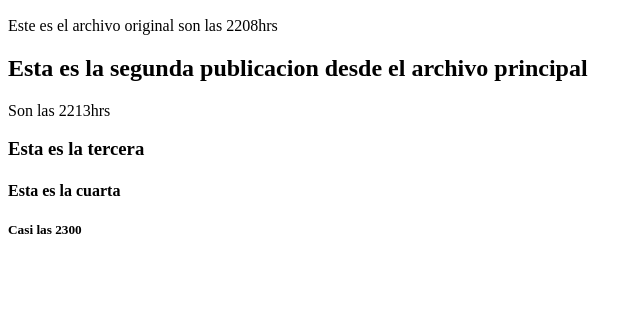
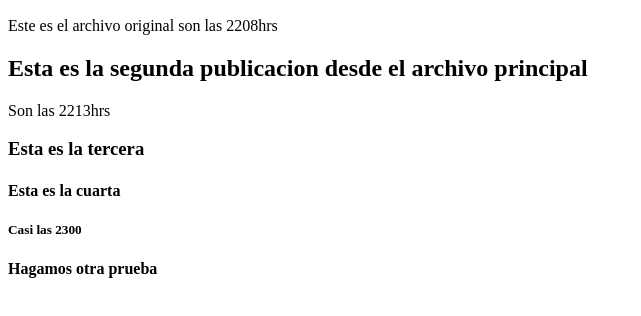
Before and after one commit to Azpil01/experimento, a plain HTML site: page index.html in a window 1280 px wide. Shown: the part 110-426 px from the top of the page, without its empty margins (0-641 px from the left). Drawn offline with Linux system fonts and the light colour scheme.

Commit message:
Otra desde terminal

```diff
--- a/index.html
+++ b/index.html
@@ -18,5 +18,8 @@
 
     <h5>Casi las 2300</h5>
 
+    <h4>Hagamos otra prueba</h4>
+
+
 </body>
 </html>
```
